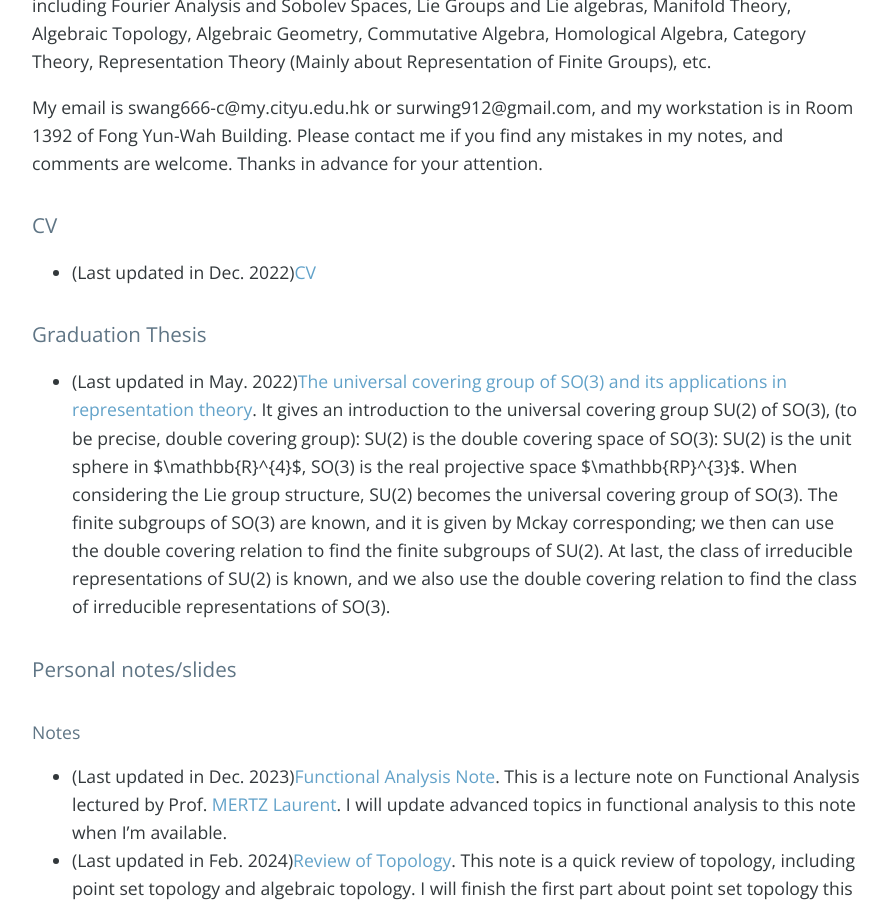
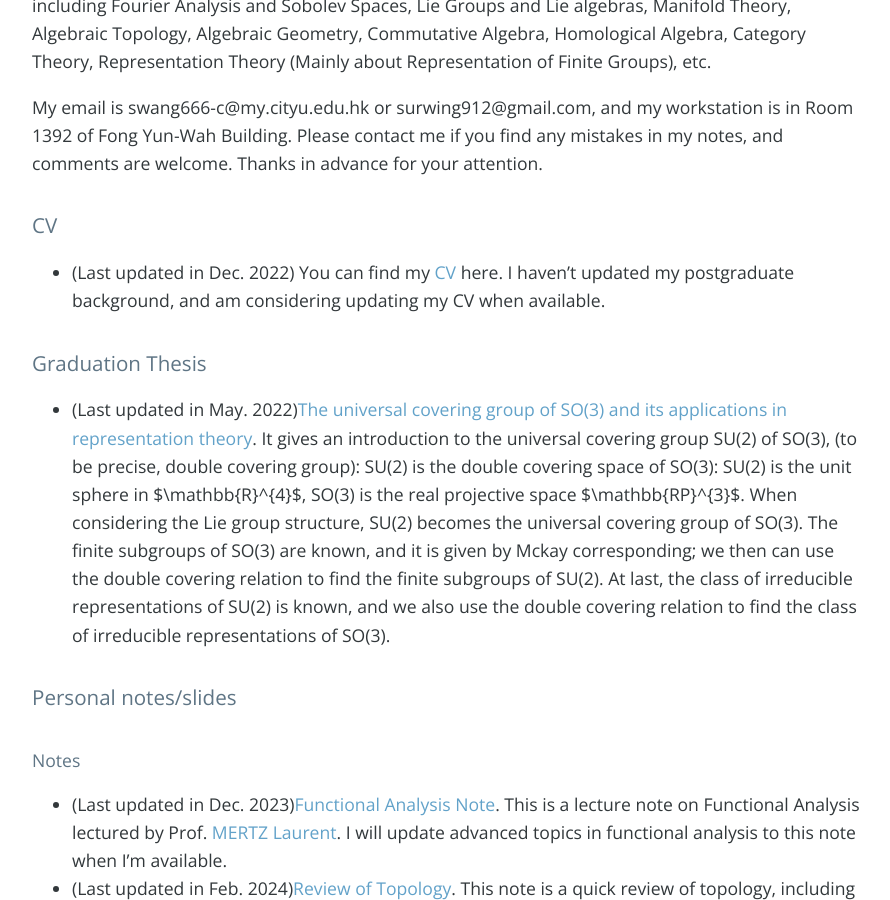
Before and after one commit to Louis-shuo-wang/Louis-shuo-wang.github.io, a Jekyll site: the page built from index.md, in a window 1280 px wide and 900 px high, scrolled down 487 px. Shown: the whole window, without its empty margins (192-1082 px from the left). Built offline with Jekyll 4.4.1, drawn with Linux system fonts in a browser that asks for light colours; nearby versions of some CDN libraries; our own code applies the rules of GitHub Pages for plain Markdown files; the list of posts is cut into pages by our own code; comment, search, counter and statistics services are not loaded.

Commit message:
Update index.md

```diff
--- a/index.md
+++ b/index.md
@@ -5,7 +5,7 @@ My email is swang666-c@my.cityu.edu.hk or surwing912@gmail.com, and my workstati
 
 
 ### CV
-* (Last updated in Dec. 2022)[CV](notes/Correspondence between Lie groups and Lie algebras/cv.docx)
+* (Last updated in Dec. 2022) You can find my [CV](notes/Correspondence between Lie groups and Lie algebras/cv.docx) here. I haven't updated my postgraduate background, and am considering updating my CV when available.
 
 
 ### Graduation Thesis
```
